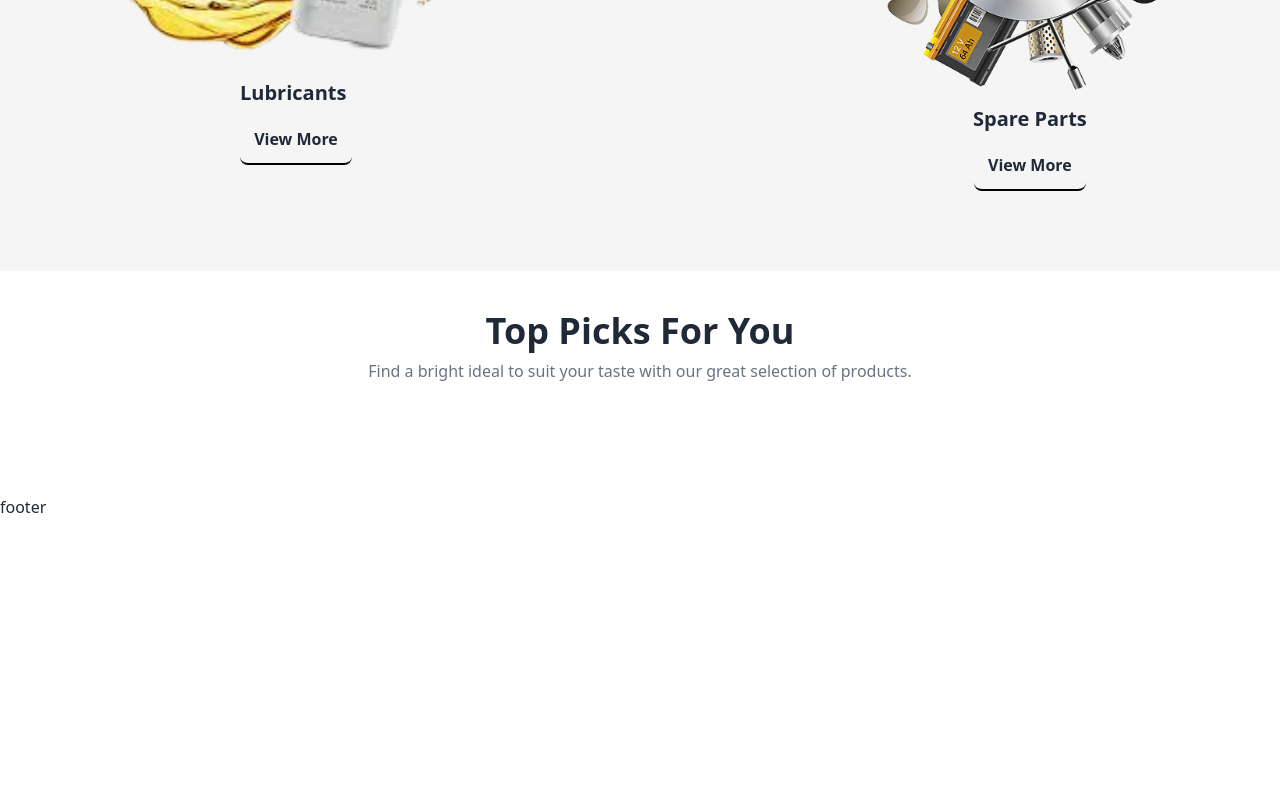
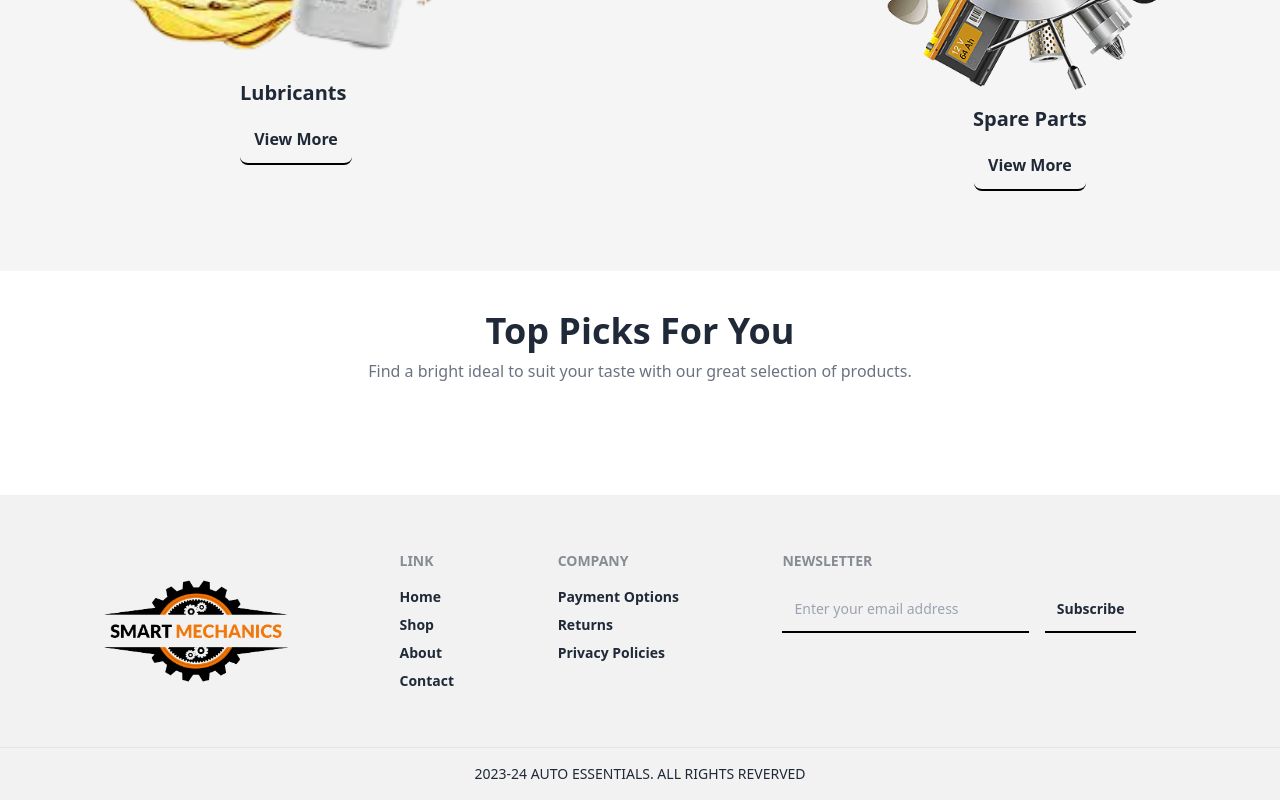
Before and after one commit to rabbaniborhan/Spare-parts, a React (Vite) app in the folder client-side/: page / in a window 1280 px wide. Shown: the part 992-1792 px from the top of the page. Before the commit the page ends 1511 px from the top, so only its background shows below. Built offline with nearby package versions, Linux system fonts and the light colour scheme.

Commit message:
footer section added

```diff
--- a/client-side/index.html
+++ b/client-side/index.html
@@ -1,5 +1,5 @@
 <!doctype html>
-<html lang="en">
+<html lang="en" data-theme="light">
   <head>
     <meta charset="UTF-8" />
     <link rel="icon" type="image/svg+xml" href="/src/assets//image/logo.png" />
--- a/client-side/src/Components/Shared/Footer/Footer.jsx
+++ b/client-side/src/Components/Shared/Footer/Footer.jsx
@@ -1,12 +1,43 @@
-
-
+import logo from "../../../assets/image/logo.png";
 const Footer = () => {
-    return (
+  return (
+    <>
+      <footer className="footer p-14 bg-base-200 text-base-content">
         <div>
-            footer
-
+          <img src={logo} className="ml-10 pt-5" width="200" height="100" />
         </div>
-    );
+        <div className="font-semibold">
+          <span className="footer-title">Link</span>
+          <a className="link link-hover">Home</a>
+          <a className="link link-hover">Shop</a>
+          <a className="link link-hover">About</a>
+          <a className="link link-hover">Contact</a>
+        </div>
+        <div className="font-semibold">
+          <span className="footer-title">Company</span>
+          <a className="link link-hover">Payment Options</a>
+          <a className="link link-hover">Returns</a>
+          <a className="link link-hover">Privacy Policies</a>
+        </div>
+        <div className="form-control">
+          <span className="footer-title">Newsletter</span>
+          <div className="md:flex justify-center items-center">
+            <input
+              type="text"
+              placeholder="Enter your email address"
+              className="w-full  border-b-2 p-3 border-black bg-transparent text-base-content focus:outline-none"
+            />
+            <button className="ml-20 md:ml-4  border-b-2 border-black w-28 p-3 font-bold top-0 right-0 ">
+              Subscribe
+            </button>
+          </div>
+        </div>
+      </footer>
+      <footer className="footer px-10 py-4 border-t bg-base-200 text-base-content border-base-300">
+        <p className=" mx-auto uppercase">2023-24 auto Essentials. All rights reverved</p>
+      </footer>
+    </>
+  );
 };
 
 export default Footer;
```
Also changed, not shown: 1 other file (tests, documents, lock files or other folders).
